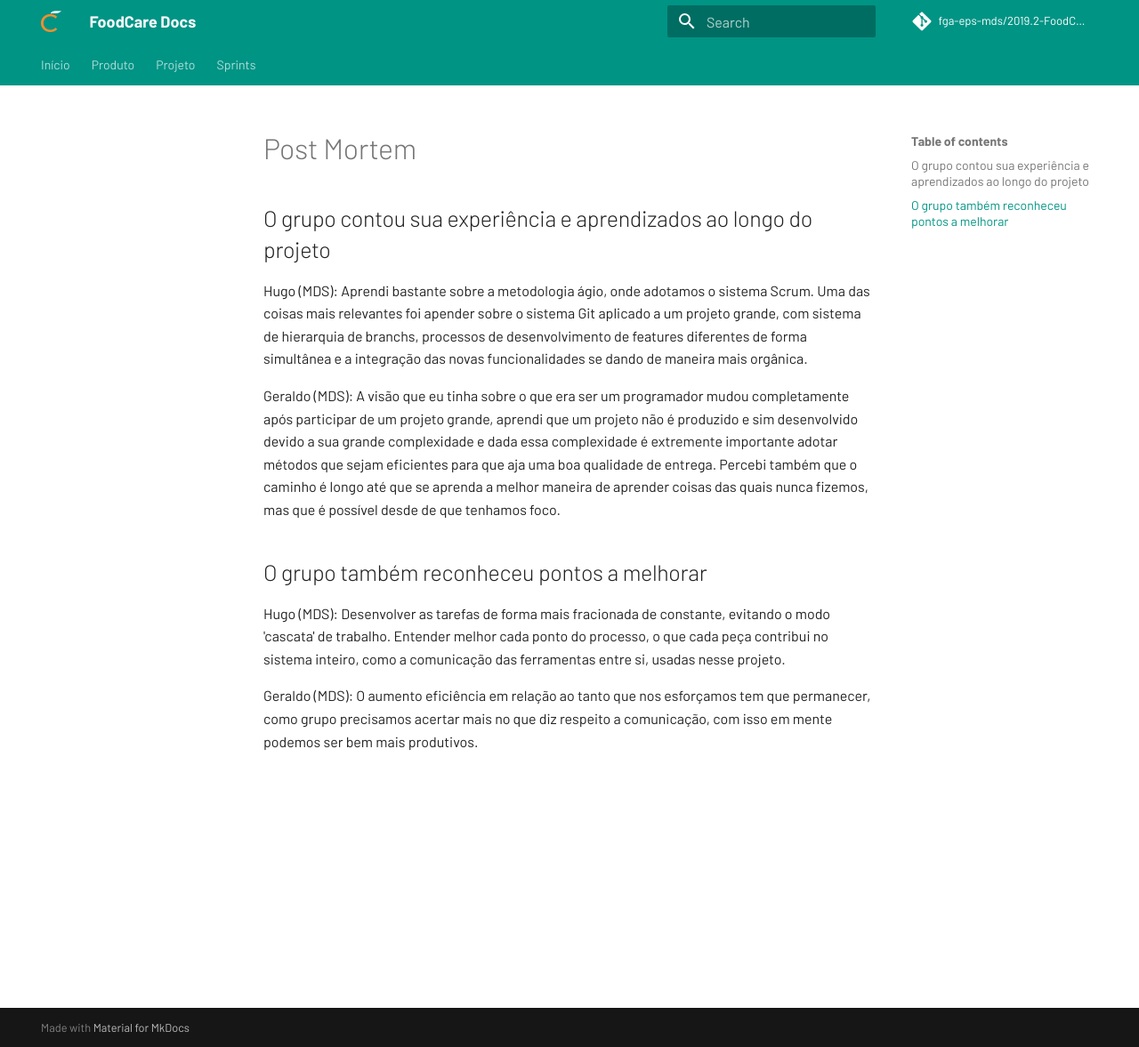
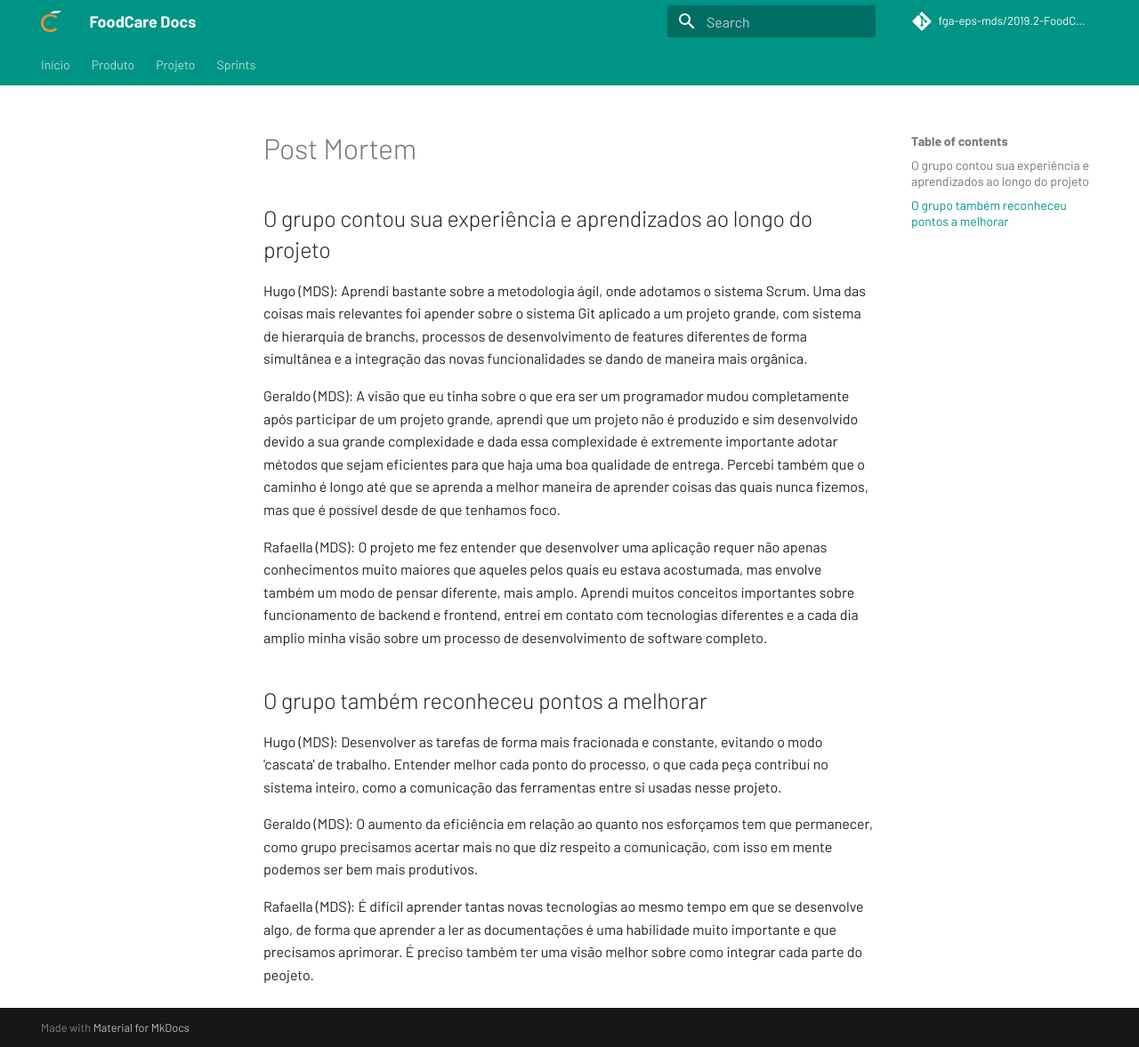
Before and after one commit to fga-eps-mds/2019.2-FoodCare, an MkDocs documentation site: the page built from docs/produto/post-mortem.md, in a window 1280 px wide and 1177 px high. Shown: the whole window at 89% size. Built offline with MkDocs 1.6.1 and Material for MkDocs 9.7.7, drawn with Linux system fonts in a browser that asks for light colours; comment, search, counter and statistics services are not loaded.

Commit message:
Atualiza documento Post-Mortem

```diff
--- a/docs/produto/post-mortem.md
+++ b/docs/produto/post-mortem.md
@@ -2,13 +2,17 @@
 
 ## O grupo contou sua experiência e aprendizados ao longo do projeto
 
-Hugo (MDS): Aprendi bastante sobre a metodologia ágio, onde adotamos o sistema Scrum. Uma das coisas mais relevantes foi apender sobre o sistema Git aplicado a um projeto grande, com sistema de hierarquia de branchs, processos de desenvolvimento de features diferentes de forma simultânea e a integração das novas funcionalidades se dando de maneira mais orgânica.
+Hugo (MDS): Aprendi bastante sobre a metodologia ágil, onde adotamos o sistema Scrum. Uma das coisas mais relevantes foi apender sobre o sistema Git aplicado a um projeto grande, com sistema de hierarquia de branchs, processos de desenvolvimento de features diferentes de forma simultânea e a integração das novas funcionalidades se dando de maneira mais orgânica.
 
-Geraldo (MDS): A visão que eu tinha sobre o que era ser um programador mudou completamente após participar de um projeto grande, aprendi que um projeto não é produzido e sim desenvolvido devido a sua grande complexidade e dada essa complexidade é extremente importante adotar métodos que sejam eficientes para que aja uma boa qualidade de entrega. Percebi também que o caminho é longo até que se aprenda a melhor maneira de aprender coisas das quais nunca fizemos, mas que é possível desde de que tenhamos foco.
+Geraldo (MDS): A visão que eu tinha sobre o que era ser um programador mudou completamente após participar de um projeto grande, aprendi que um projeto não é produzido e sim desenvolvido devido a sua grande complexidade e dada essa complexidade é extremente importante adotar métodos que sejam eficientes para que haja uma boa qualidade de entrega. Percebi também que o caminho é longo até que se aprenda a melhor maneira de aprender coisas das quais nunca fizemos, mas que é possível desde de que tenhamos foco.
+
+Rafaella (MDS): O projeto me fez entender que desenvolver uma aplicação requer não apenas conhecimentos muito maiores que aqueles pelos quais eu estava acostumada, mas envolve também um modo de pensar diferente, mais amplo. Aprendi muitos conceitos importantes sobre funcionamento de backend e frontend, entrei em contato com tecnologias diferentes e a cada dia amplio minha visão sobre um processo de desenvolvimento de software completo.
 
 
 ## O grupo também reconheceu pontos a melhorar
 
-Hugo (MDS): Desenvolver as tarefas de forma mais fracionada de constante, evitando o modo 'cascata' de trabalho. Entender melhor cada ponto do processo, o que cada peça contribui no sistema inteiro, como a comunicação das ferramentas entre si, usadas nesse projeto.
+Hugo (MDS): Desenvolver as tarefas de forma mais fracionada e constante, evitando o modo 'cascata' de trabalho. Entender melhor cada ponto do processo, o que cada peça contribui no sistema inteiro, como a comunicação das ferramentas entre si usadas nesse projeto.
 
-Geraldo (MDS): O aumento eficiência em relação ao tanto que nos esforçamos tem que permanecer, como grupo precisamos acertar mais no que diz respeito a comunicação, com isso em mente podemos ser bem mais produtivos.
+Geraldo (MDS): O aumento da eficiência em relação ao quanto nos esforçamos tem que permanecer, como grupo precisamos acertar mais no que diz respeito a comunicação, com isso em mente podemos ser bem mais produtivos.
+
+Rafaella (MDS): É difícil aprender tantas novas tecnologias ao mesmo tempo em que se desenvolve algo, de forma que aprender a ler as documentações é uma habilidade muito importante e que precisamos aprimorar. É preciso também ter uma visão melhor sobre como integrar cada parte do peojeto.
```
